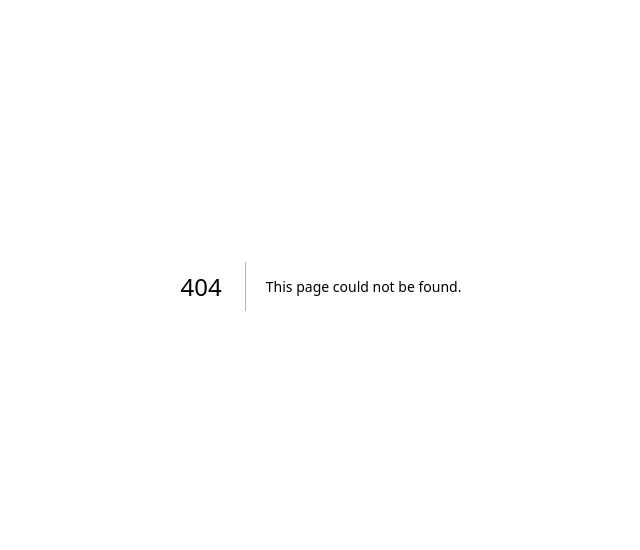
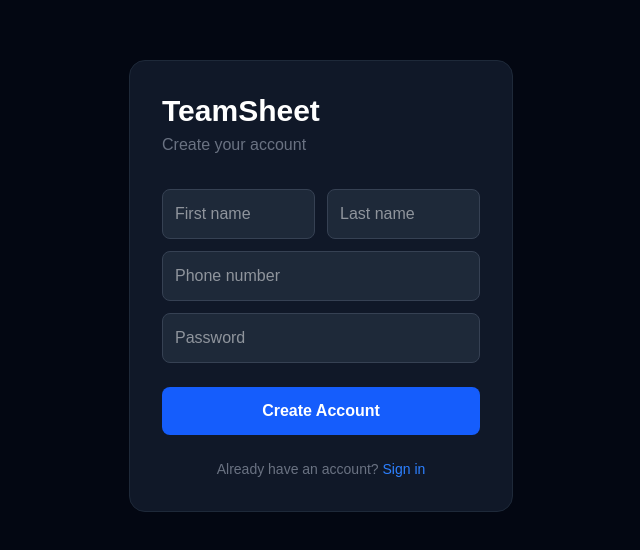
Before and after one commit to saq1b786/TeamSheet, a Next.js app in the folder frontend/: page /register in a window 1280 px wide. Before the commit this address had no page. Shown: the part 114-664 px from the top of the page, without its empty margins (319-959 px from the left). Built offline with nearby package versions, Linux system fonts and the light colour scheme.

Commit message:
register page with links to the sign in page and vice versa

```diff
--- a/frontend/app/login/page.tsx
+++ b/frontend/app/login/page.tsx
@@ -22,15 +22,21 @@ export default function LoginPage(){
 
     };
 
+
     return (
-    <div>
-        <h1>TeamSheet Login</h1>
+        <div className="min-h-screen bg-gray-950 flex items-center justify-center p-4">
+            <div className="bg-gray-900 border border-gray-800 rounded-2xl p-8 w-full max-w-sm">
+                <div className="mb-8">
+                    <h1 className="text-3xl font-bold text-white">TeamSheet</h1>
+                    <p className="text-gray-500 mt-1">Sign in to continue</p>
+                </div>
 
                 <input
                     type="text"
                     placeholder="Phone number"
                     value={phoneNumber}
                     onChange={(e) => setPhoneNumber(e.target.value)}
+                    className="w-full p-3 mb-3 bg-gray-800 border border-gray-700 text-white rounded-lg focus:outline-none focus:border-blue-500"
                 />
 
                 <input
@@ -38,13 +44,28 @@ export default function LoginPage(){
                     placeholder="Password"
                     value={password}
                     onChange={(e) => setPassword(e.target.value)}
+                    className="w-full p-3 mb-6 bg-gray-800 border border-gray-700 text-white rounded-lg focus:outline-none focus:border-blue-500"
                 />
 
-        <button onClick={handleLogin}>Login</button>
+                <button
+                    onClick={handleLogin}
+                    className="w-full bg-blue-600 text-white p-3 rounded-lg font-semibold hover:bg-blue-700 transition-colors"
+                >
+                    Login
+                </button>
 
-        <p>{message}</p>
+                {message && (
+                    <p className="mt-4 text-sm text-gray-400">{message}</p>
+                )}
+
+                <p className="mt-6 text-center text-gray-500 text-sm">
+                    Don't have an account?{" "}
+                    <a href="/register" className="text-blue-500 hover:text-blue-400">Register</a>
+                </p>
+            </div>
         </div>
     );
 
 
+
 }
--- /dev/null
+++ b/frontend/app/register/page.tsx
@@ -0,0 +1,88 @@
+'use client';
+import { useState } from "react";
+
+export default function RegisterPage(){
+    const [firstName, setFirstName] = useState('')
+    const [lastName, setLastName] = useState('')
+    const [phoneNumber, setPhoneNumber] = useState('')
+    const [password, setPassword] = useState('')
+    const [message, setMessage] = useState('')
+
+    const handleRegister = async () => {
+        const response = await fetch('http://localhost:8000/players', {
+            method: 'POST',
+            headers: {'Content-Type': 'application/json'},
+            body: JSON.stringify({
+            first_name: firstName,
+            last_name: lastName,
+            phone_number: phoneNumber,
+            password: password,
+        })
+
+        });
+        const data = await response.json();
+        setMessage(JSON.stringify(data));
+
+
+    }
+    return (
+        <div className="min-h-screen bg-gray-950 flex items-center justify-center p-4">
+            <div className="bg-gray-900 border border-gray-800 rounded-2xl p-8 w-full max-w-sm">
+                <div className="mb-8">
+                    <h1 className="text-3xl font-bold text-white">TeamSheet</h1>
+                    <p className="text-gray-500 mt-1">Create your account</p>
+                </div>
+
+                <div className="flex gap-3 mb-3">
+                    <input
+                        type="text"
+                        placeholder="First name"
+                        value={firstName}
+                        onChange={(e) => setFirstName(e.target.value)}
+                        className="w-full p-3 bg-gray-800 border border-gray-700 text-white rounded-lg focus:outline-none focus:border-blue-500"
+                    />
+                    <input
+                        type="text"
+                        placeholder="Last name"
+                        value={lastName}
+                        onChange={(e) => setLastName(e.target.value)}
+                        className="w-full p-3 bg-gray-800 border border-gray-700 text-white rounded-lg focus:outline-none focus:border-blue-500"
+                    />
+                </div>
+
+                <input
+                    type="text"
+                    placeholder="Phone number"
+                    value={phoneNumber}
+                    onChange={(e) => setPhoneNumber(e.target.value)}
+                    className="w-full p-3 mb-3 bg-gray-800 border border-gray-700 text-white rounded-lg focus:outline-none focus:border-blue-500"
+                />
+
+                <input
+                    type="password"
+                    placeholder="Password"
+                    value={password}
+                    onChange={(e) => setPassword(e.target.value)}
+                    className="w-full p-3 mb-6 bg-gray-800 border border-gray-700 text-white rounded-lg focus:outline-none focus:border-blue-500"
+                />
+
+                <button
+                    onClick={handleRegister}
+                    className="w-full bg-blue-600 text-white p-3 rounded-lg font-semibold hover:bg-blue-700 transition-colors"
+                >
+                    Create Account
+                </button>
+
+                {message && (
+                    <p className="mt-4 text-sm text-gray-400">{message}</p>
+                )}
+
+                <p className="mt-6 text-center text-gray-500 text-sm">
+                    Already have an account?{" "}
+                    <a href="/login" className="text-blue-500 hover:text-blue-400">Sign in</a>
+                </p>
+            </div>
+        </div>
+    );
+
+}
```
Also changed, not shown: frontend/app/session/page.tsx (added). Lines whose indentation alone changed are shown as unchanged.
